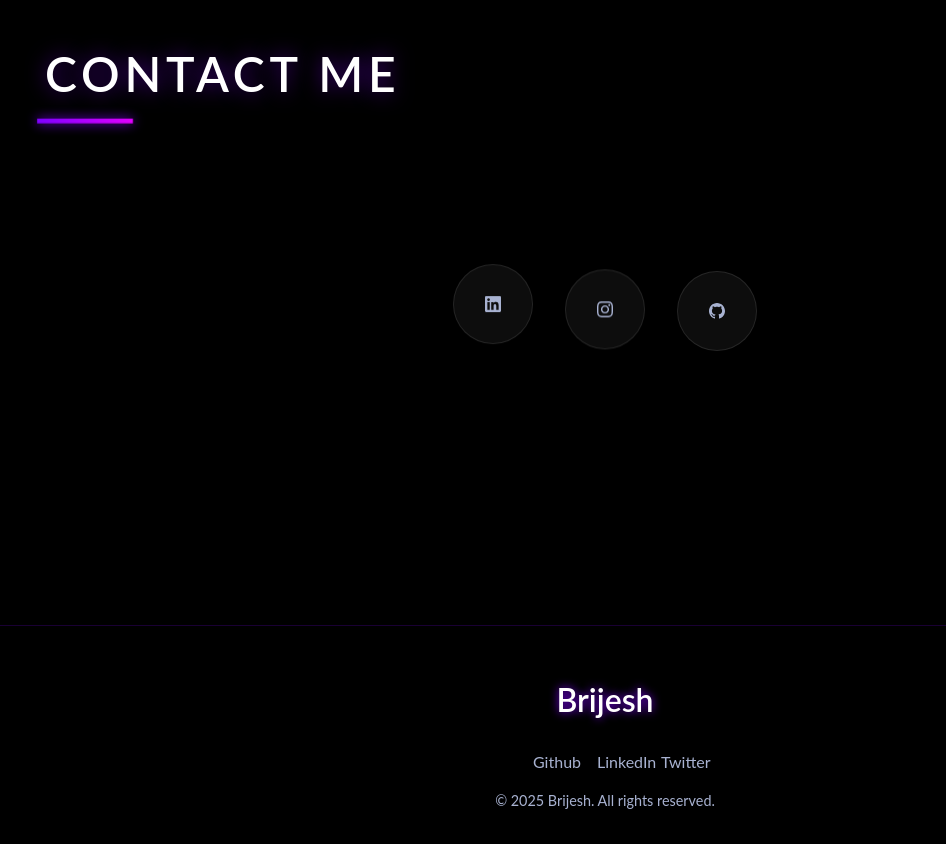
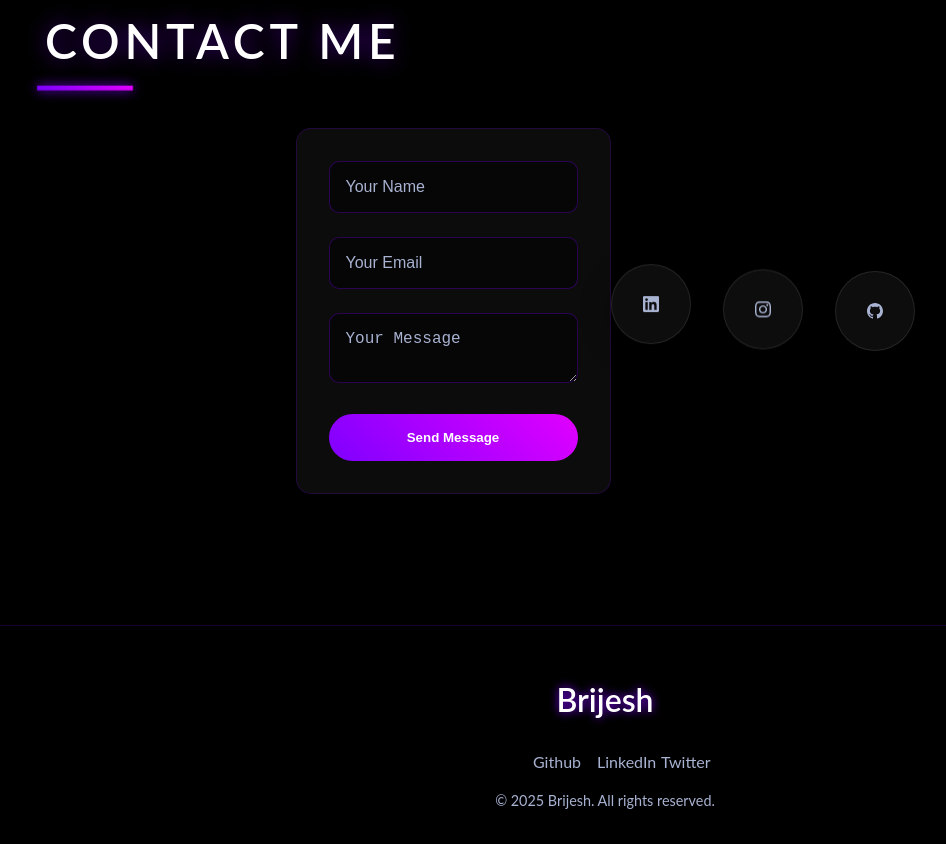
Before and after one commit to tenacious7/My-Portfolio, a website built with Vite: page index.html in a window 1280 px wide. Shown: the part 5618-6462 px from the top of the page, without its empty margins (35-981 px from the left). Built offline with nearby package versions, Linux system fonts and the light colour scheme; a script that the page names is missing.

Commit message:
Fix Contact Form JavaScript Error

```diff
--- a/index.html
+++ b/index.html
@@ -326,6 +326,19 @@
       <div class="section-content">
         <h2 class="section-title" data-aos="fade-up" data-aos-duration="1500">CONTACT ME</h2>
         <div class="contact-container-new">
+          <form class="contact-form" data-aos="fade-up" data-aos-duration="1500">
+            <div class="form-group">
+              <input type="text" name="name" placeholder="Your Name" required>
+            </div>
+            <div class="form-group">
+              <input type="email" name="email" placeholder="Your Email" required>
+            </div>
+            <div class="form-group">
+              <textarea name="message" placeholder="Your Message" required></textarea>
+            </div>
+            <button type="submit" class="send-message">Send Message</button>
+          </form>
+
           <div class="social-buttons" data-aos="fade-up" data-aos-duration="1500">
             <a href="https://www.linkedin.com/in/brijesh-kumar-ghadei" target="_blank" class="social-btn linkedin">
               <svg class="social-icon" viewBox="0 0 24 24" fill="currentColor">
```
